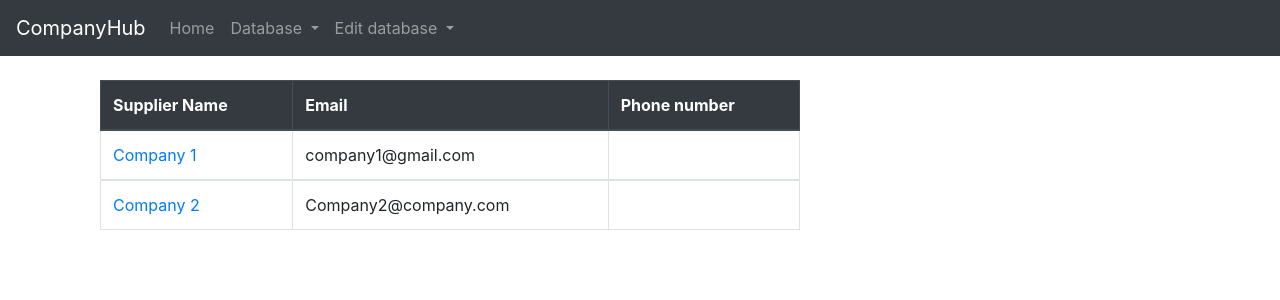
After one commit to 0Friend0/CompanyHub, a Django app: page /database/supplier in a window 1280 px wide. The commit adds this page. Shown: the top 300 px of the page. Run offline with Django 3.2, Linux system fonts and the light colour scheme; data comes from the database, SQL or seed files in the repository; both versions use the stored data as it was after the commit.

Commit message:
Added database and detail views for suppliers and products.

```diff
--- a/main/forms.py
+++ b/main/forms.py
@@ -1,4 +1,4 @@
 from django import forms
 
 class UploadFileForm(forms.Form):
-    file = forms.FileField()
+    file = forms.FileField(required= False)
--- a/main/models.py
+++ b/main/models.py
@@ -5,7 +5,7 @@ from django.urls import reverse
 class Product(models.Model):
     product_code = models.CharField(max_length=50)
     name = models.CharField(max_length=100)
-    supplier_name = models.ForeignKey('Supplier', on_delete=models.CASCADE)
+    supplier_name = models.ForeignKey('Supplier', on_delete=models.CASCADE, null=True)
     price = models.FloatField()
 
     def __str__(self):
--- a/main/templates/main/base.html
+++ b/main/templates/main/base.html
@@ -21,8 +21,13 @@
               <li class="nav-item">
                 <a class="nav-link" href="{% url 'main-home' %}">Home</a>
               </li>
-              <li class="nav-item">
-                <a class="nav-link" href="{% url 'main-database' %}">Database</a>
+              <li class="nav-item dropdown">
+                <a class="nav-link dropdown-toggle" href="#" id="navbarDropdownDatabase" role="button" data-toggle="dropdown" aria-haspopup="true" aria-expanded="false">
+                  Database
+                </a>
+                <div class="dropdown-menu" aria-labelledby="navbarDropdownDatabase">
+                  <a class="dropdown-item" href="{% url 'main-database-product' %}">Products</a>
+                  <a class="dropdown-item" href="{% url 'main-database-supplier' %}">Suppliers</a>
               </li>
 
               <li class="nav-item dropdown">
--- a/main/templates/main/database.html
+++ b/main/templates/main/database-product.html
@@ -18,9 +18,9 @@
              {% for item in product %}
                 <tbody>
                     <tr>
-                         <td>{{ item.product_code }}</td>
-                         <td>{{ item.name }}</td>
-                         <td>{{ item.supplier_name }}</td>
+                        <td>{{ item.product_code }} </td>
+                         <td><a href=" {% url 'main-product-detail' item.pk %}"> {{ item.name }} </a></td>
+                        <td><a href=" {% url 'main-supplier-detail' item.supplier_name.pk %}"> {{ item.supplier_name }} </a></td>
                          <td>{{ item.price }}</td>
                     </tr>
                 </tbody>
--- /dev/null
+++ b/main/templates/main/database-supplier.html
@@ -0,0 +1,31 @@
+{% extends 'main/base.html' %}
+
+
+{% block content %}
+
+     <br/>
+
+    <div class="container">
+        <table class="table table-bordered">
+            <thead class="thead-dark">
+                <tr>
+                     <th>Supplier Name</th>
+                     <th>Email</th>
+                     <th>Phone number</th>
+                </tr>
+            </thead>
+             {% for item in supplier %}
+                <tbody>
+                    <tr>
+                        <td><a href=" {% url 'main-supplier-detail' item.pk %}"> {{ item.supplier_name }} </a></td>
+                         <td>{{ item.email }}</td>
+                         <td></td>
+
+                    </tr>
+                </tbody>
+            {% endfor %}
+        </table>
+    </div>
+
+
+{% endblock content %}
--- a/main/templates/main/database-upload-file.html
+++ b/main/templates/main/database-upload-file.html
@@ -6,11 +6,11 @@
 
 
 
-<form method="POST" enctype="multipart/form-data">
+<form enctype="multipart/form-data" method="post" action="">
     {% csrf_token %}
     Select master file to upload:
     <input type="file" name="master-file">
-    <button type="submit" name="submit"> Upload file</button>
+    <button type="submit" name="submit" class="btn btn-primary"> Upload file</button>
 </form>
 
 
--- a/main/urls.py
+++ b/main/urls.py
@@ -1,13 +1,16 @@
 from django.urls import path
 from . import views
-from .views import DatabaseListView, ProductCreateView, SupplierCreateView
+from .views import DatabaseProductListView, DatabaseSupplierListView, ProductCreateView, SupplierCreateView, ProductDetailView, SupplierDetailView
 
 urlpatterns = [
     path('', views.home, name='main-home'),
     path('about/', views.about, name='main-about'),
-    path('database/', DatabaseListView.as_view(), name='main-database'),
+    path('database/product', DatabaseProductListView.as_view(), name='main-database-product'),
+    path('database/supplier', DatabaseSupplierListView.as_view(), name='main-database-supplier'),
     path('database/create/product', ProductCreateView.as_view(), name='main-database-create-product'),
     path('database/create/supplier', SupplierCreateView.as_view(), name='main-database-create-supplier'),
+    path('product/<pk>', ProductDetailView.as_view(), name='main-product-detail'),
+    path('supplier/<pk>', SupplierDetailView.as_view(), name='main-supplier-detail'),
     path('database/upload', views.database_upload, name='main-database-upload-file'),
 
     ]
--- a/main/views.py
+++ b/main/views.py
@@ -1,7 +1,7 @@
 from django.shortcuts import render, redirect
 from openpyxl import load_workbook
 from .models import Product, Supplier
-from django.views.generic import ListView, CreateView
+from django.views.generic import ListView, CreateView, DetailView
 from .forms import UploadFileForm
 
 
@@ -16,10 +16,16 @@ def about(request):
     return render(request, 'main/about.html')
 
 
-class DatabaseListView(ListView):
+class DatabaseProductListView(ListView):
     model = Product
-    template_name = 'main/database.html'
+    template_name = 'main/database-product.html'
     context_object_name = 'product'
+
+
+class DatabaseSupplierListView(ListView):
+    model = Supplier
+    template_name = 'main/database-supplier.html'
+    context_object_name = 'supplier'
 
 
 class ProductCreateView(CreateView):
@@ -27,19 +33,44 @@ class ProductCreateView(CreateView):
     fields = ['product_code', 'name', 'supplier_name', 'price']
     template_name = 'main/database-create-product.html'
 
+
 class SupplierCreateView(CreateView):
     model = Supplier
     fields = ['supplier_name', 'email']
     template_name = 'main/database-create-supplier.html'
 
+
+class ProductDetailView(DetailView):
+    model = Product
+    template_name = 'main/product-detail.html'
+
+
+class SupplierDetailView(DetailView):
+    model = Supplier
+    template_name = 'main/supplier-detail.html'
+
 def database_upload(request):
     if request.method == "POST":
-        form = UploadFileForm(request.POST, request.FILES)
-        print("hello!!!")
+        file_form = UploadFileForm(request.POST, request.FILES)
 
-        wb = load_workbook(filename=request.FILES['master-file'].file)
-        print(wb.sheetnames)
+        if file_form.is_valid() and request.FILES['master-file'].name == "Master_Upload_File.xlsx":
+            header = "Product Code"
+            wb = load_workbook(filename=request.FILES['master-file'].file)
+            ws = wb["Product"]
 
-        return redirect('main-database')
+            for row in ws:
+                if row[0].value == header:
+                    continue
+                else:
+                    p = Product.objects.create(product_code=row[0].value, name=row[1].value, price=row[3].value)
+                    p.save()
+                    s = Supplier.objects.get(supplier_name=row[2].value)
+                    p = Product.objects.get(product_code=row[0].value)
+                    p.supplier_name = s
+                    p.save()
+
+
+        return render(request, 'main/database-upload-file.html', {'file_form': file_form})
     else:
-        return render(request, 'main/database-upload-file.html', {})
+        file_form = UploadFileForm()
+        return render(request, 'main/database-upload-file.html', {'file_form': file_form})
```
Also changed, not shown: main/templates/main/product-detail.html (added, +10 -0 lines), main/templates/main/supplier-detail.html (added, +10 -0 lines), db.sqlite3, main/migrations/0005_auto_20201128_2021.py (added).
